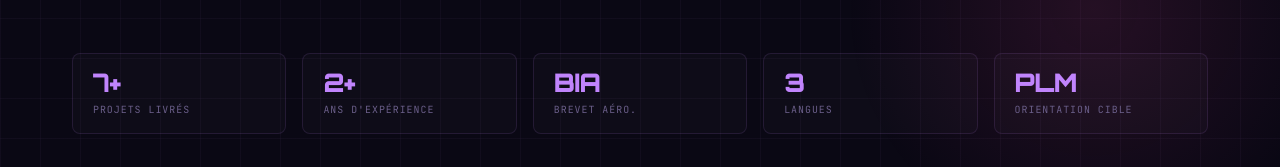
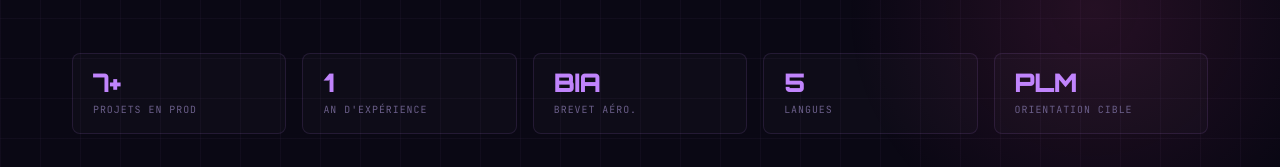
Before and after one commit to LeelooDallas-creator/portfolio, a React (Vite) app: page / in a window 1280 px wide. Shown: the part 622-789 px from the top of the page. Built offline with nearby package versions, Linux system fonts and the light colour scheme.

Commit message:
chores(app): informations updated

```diff
--- a/src/pages/Home.tsx
+++ b/src/pages/Home.tsx
@@ -302,10 +302,10 @@ const Home: React.FC = () => {
             gap: '1rem',
           }}
         >
-          <Stat value="7+"  label="Projets livrés"     delay={100} />
-          <Stat value="2+"  label="Ans d'expérience"   delay={150} />
+          <Stat value="7+"  label="Projets en prod"     delay={100} />
+          <Stat value="1"   label="An d'expérience"    delay={150} />
           <Stat value="BIA" label="Brevet Aéro."       delay={200} />
-          <Stat value="3"   label="Langues"            delay={250} />
+          <Stat value="5"   label="Langues"            delay={250} />
           <Stat value="PLM" label="Orientation cible"  delay={300} />
         </div>
       </section>
```
